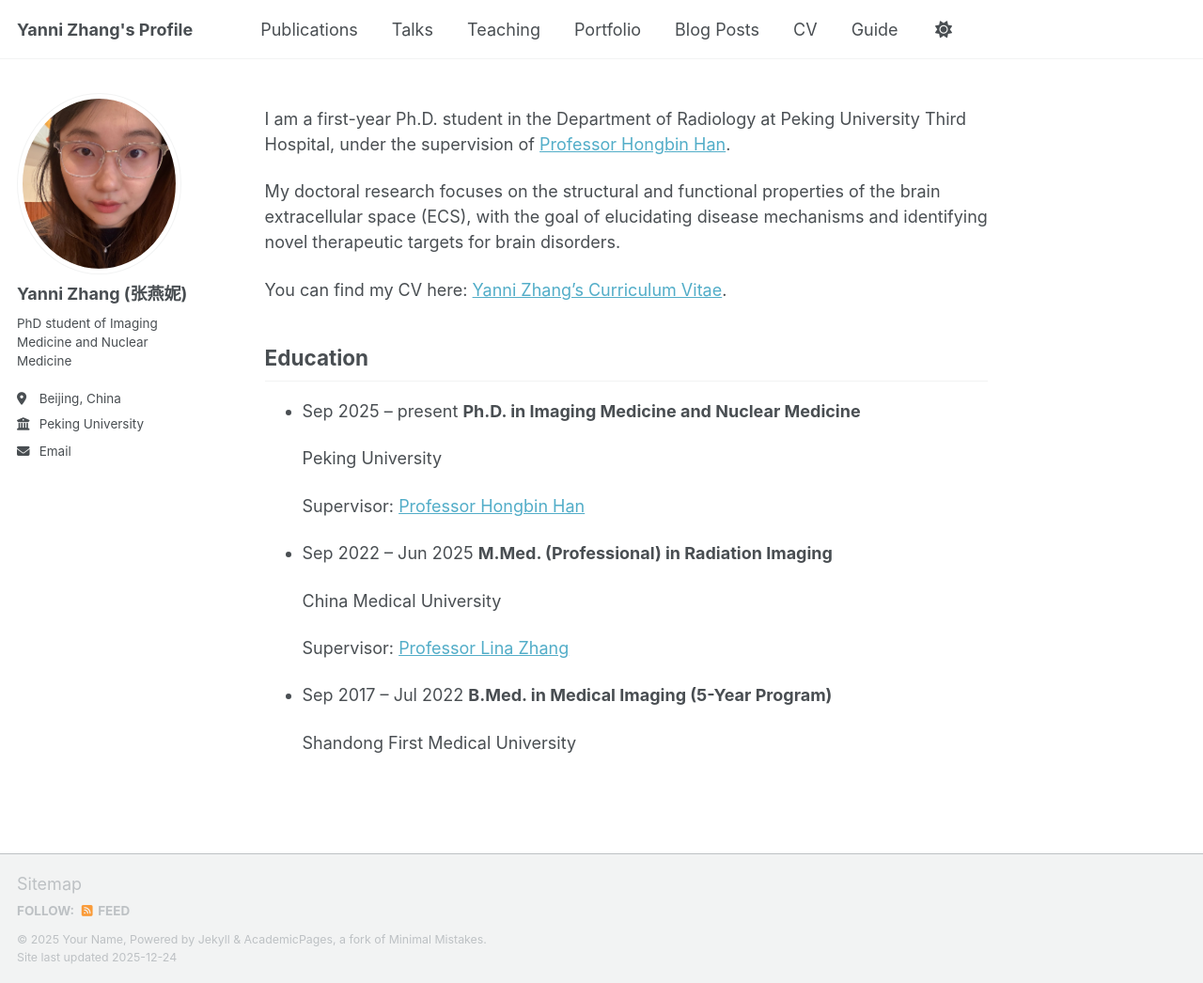
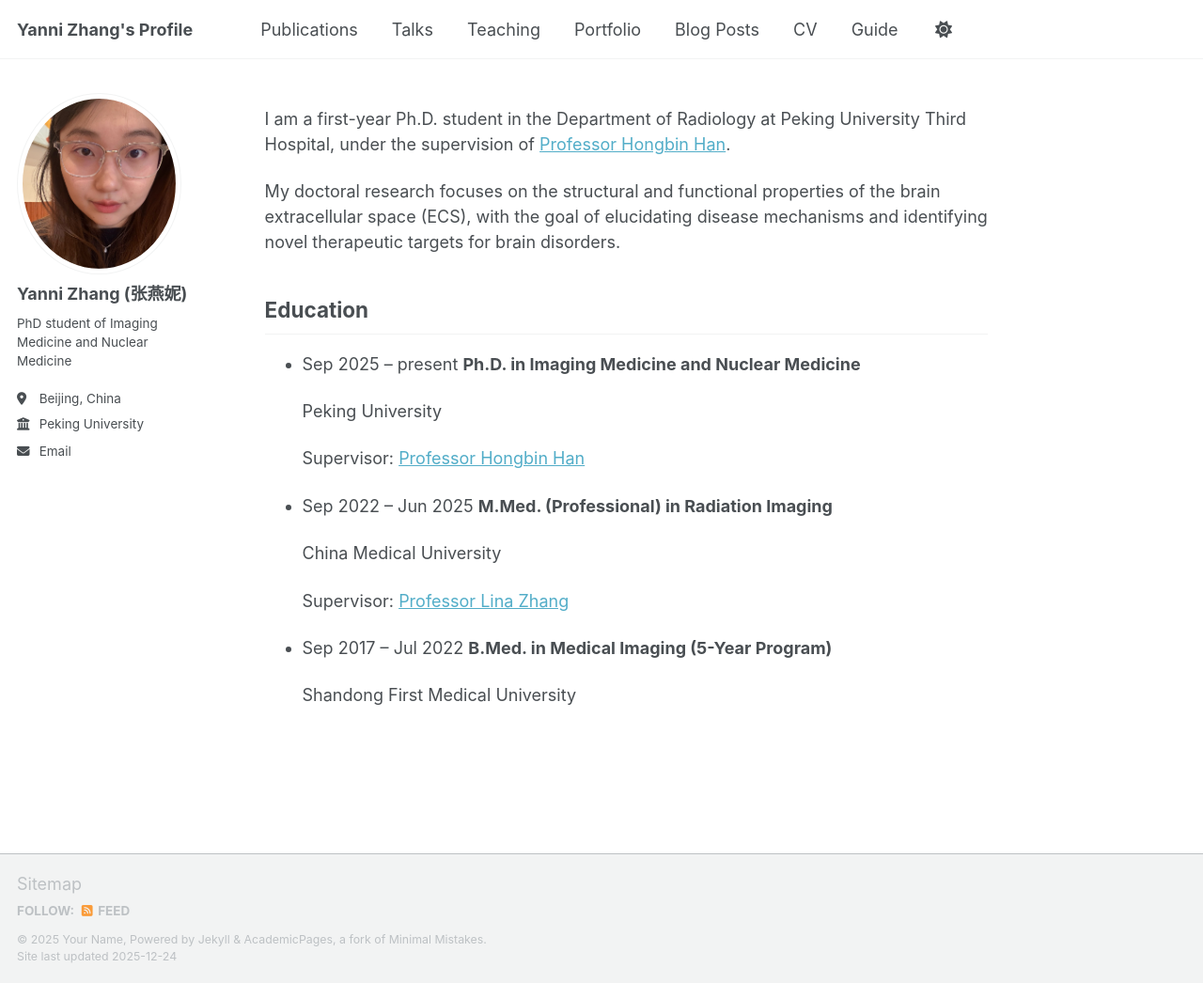
Before and after one commit to Yanniarea/Yanniarea.github.io, a Jekyll site: the page built from _pages/about.md, in a window 1280 px wide and 1046 px high. Shown: the whole window at 94% size. Built offline with Jekyll 4.4.1, drawn with Linux system fonts in a browser that asks for light colours; a script bundle is joined from its source files by our own code; library files that are not in the unit come from our copies.

Commit message:
Update about.md

```diff
--- a/_pages/about.md
+++ b/_pages/about.md
@@ -11,7 +11,6 @@ I am a first-year Ph.D. student in the Department of Radiology at Peking Univers
 
 My doctoral research focuses on the structural and functional properties of the brain extracellular space (ECS), with the goal of elucidating disease mechanisms and identifying novel therapeutic targets for brain disorders.
 
-You can find my CV here: [Yanni Zhang's Curriculum Vitae](../assets/Curriculum_Vitae.pdf).
 
 Education
 ------
```
